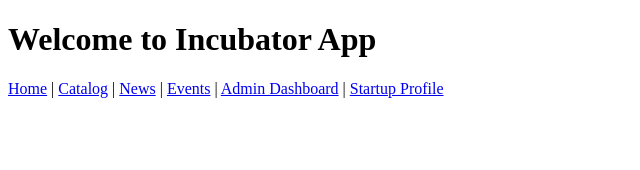
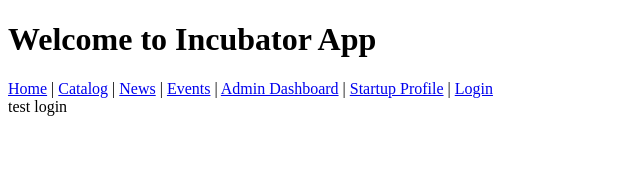
Before and after one commit to MysticOrga/Survivor, a Vue app in the folder frontend/incubator-app/: page /login in a window 1280 px wide. Shown: the top 170 px of the page, without its empty margins (0-640 px from the left). Built offline with nearby package versions, Linux system fonts and the light colour scheme; the HTML template or start-up script is replaced by a standard one.

Commit message:
[login-page]add: route for login page + TODO: add element to have a complete login page

```diff
--- a/frontend/incubator-app/src/App.vue
+++ b/frontend/incubator-app/src/App.vue
@@ -10,6 +10,8 @@
       | <router-link to="/admin/dashboard">Admin Dashboard</router-link>
 
       | <router-link to="/startup/profile">Startup Profile</router-link>
+
+      | <router-link to="/login">Login</router-link>
     </nav>
     <router-view />
   </div>
--- a/frontend/incubator-app/src/router/index.js
+++ b/frontend/incubator-app/src/router/index.js
@@ -6,6 +6,7 @@ import ProjectPage from "@/views/home/ProjectPage.vue";
 import NewsFeed from "@/views/home/NewsFeed.vue";
 import SearchFilter from "@/views/home/SearchFilter.vue";
 import EventsCalendar from "@/views/home/EventsCalendar.vue";
+import Login from "@/views/login/Login.vue"
 
 import AdminDashboard from "@/views/admin/AdminDashboard.vue";
 import ContentManagement from "@/views/admin/ContentManagement.vue";
@@ -23,6 +24,7 @@ const routes = [
   { path: "/home/news", name: "news", component: NewsFeed },
   { path: "/home/search", name: "search", component: SearchFilter },
   { path: "/home/events", name: "events", component: EventsCalendar },
+  { path: "/login", name: "login", component: Login},
 
   { path: "/admin/dashboard", name: "dashboard", component: AdminDashboard },
   { path: "/admin/projects", name: "admin-projects", component: ProjectManagement },
--- /dev/null
+++ b/frontend/incubator-app/src/views/login/Login.vue
@@ -0,0 +1,3 @@
+<template>
+    <div class="">test login</div>
+</template>
```
